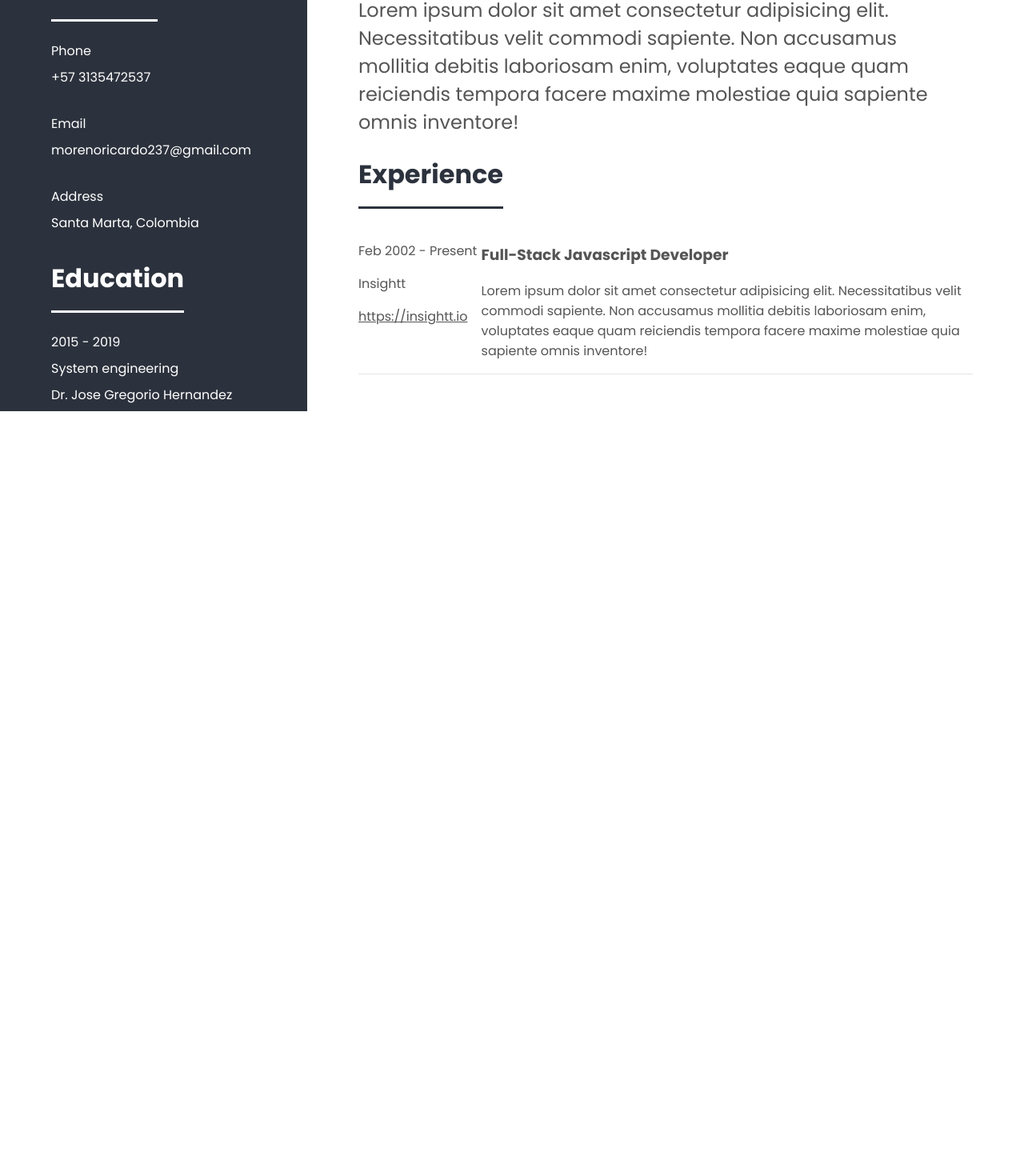
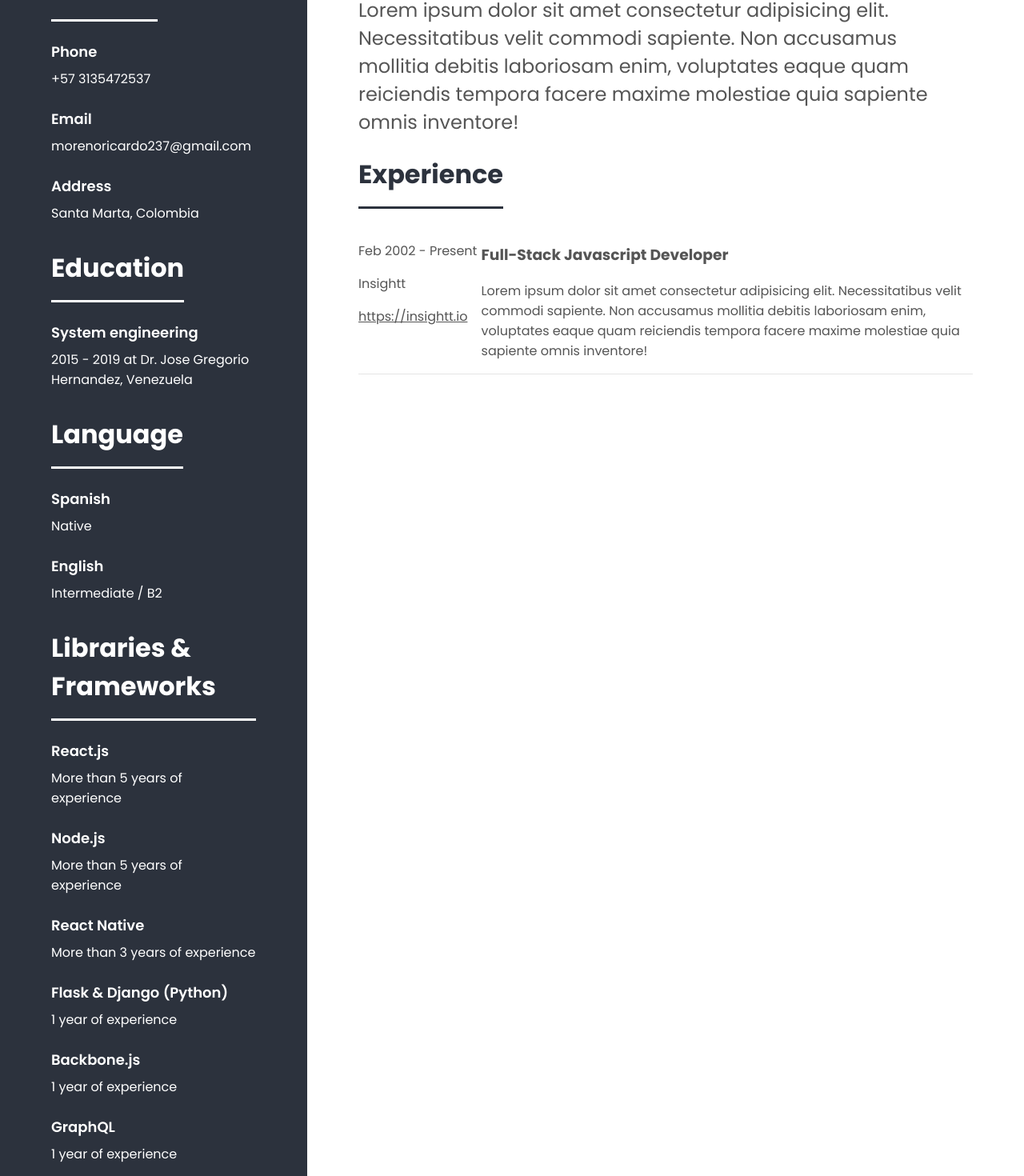
Before and after one commit to rich-97/my-resume, a Next.js app: page / in a window 1280 px wide. Shown: the part 338-1808 px from the top of the page at 80% size. Before the commit the page ends 852 px from the top, so only its background shows below. Built offline with nearby package versions, Linux system fonts and the light colour scheme.

Commit message:
update sections

```diff
--- a/src/pages/index.tsx
+++ b/src/pages/index.tsx
@@ -13,6 +13,82 @@ const HomePage = () => {
     },
   ];
 
+  const sections = [
+    {
+      title: "Contact",
+      items: [
+        {
+          name: "Phone",
+          value: "+57 3135472537",
+        },
+        {
+          name: "Email",
+          value: "morenoricardo237@gmail.com",
+        },
+        {
+          name: "Address",
+          value: "Santa Marta, Colombia",
+        },
+      ],
+    },
+    {
+      title: "Education",
+      items: [
+        {
+          name: "System engineering",
+          value: "2015 - 2019 at Dr. Jose Gregorio Hernandez, Venezuela",
+        },
+      ],
+    },
+    {
+      title: "Language",
+      items: [
+        {
+          name: "Spanish",
+          value: "Native",
+        },
+        {
+          name: "English",
+          value: "Intermediate / B2",
+        },
+      ],
+    },
+    {
+      title: "Libraries & Frameworks",
+      items: [
+        {
+          name: "React.js",
+          value: "More than 5 years of experience",
+        },
+        {
+          name: "Node.js",
+          value: "More than 5 years of experience",
+        },
+        {
+          name: "React Native",
+          value: "More than 3 years of experience",
+        },
+        {
+          name: "Flask & Django (Python)",
+          value: "1 year of experience",
+        },
+        {
+          name: "Backbone.js",
+          value: "1 year of experience",
+        },
+        {
+          name: "GraphQL",
+          value: "1 year of experience",
+        },
+
+        {
+          name: "Wordpress, OctoberCMS & Laraval (PHP)",
+          value: "2 year of experience",
+        },
+      ],
+    },
+  ];
+
   return (
     <div className={styles.HomeContainer}>
       <div className={styles.HomeLeft}>
@@ -22,24 +98,17 @@ const HomePage = () => {
             src="https://dtv0n64gnvy8v.cloudfront.net/39e7ed72-3b15-11eb-bac4-98460a8fcda2.jpg"
           />
         </div>
-        <div>
-          <h2 className={styles.TitleUnderlineWhite}>Contact</h2>
-          <p className={styles.ProfileTextWhite}>Phone</p>
-          <p className={styles.ProfileTextWhite}>+57 3135472537</p>
-          <br />
-          <p className={styles.ProfileTextWhite}>Email</p>
-          <p className={styles.ProfileTextWhite}>morenoricardo237@gmail.com</p>
-          <br />
-          <p className={styles.ProfileTextWhite}>Address</p>
-          <p className={styles.ProfileTextWhite}>Santa Marta, Colombia</p>
-        </div>
-        <br />
-        <div>
-          <h2 className={styles.TitleUnderlineWhite}>Education</h2>
-          <p className={styles.ProfileTextWhite}>2015 - 2019</p>
-          <p className={styles.ProfileTextWhite}>System engineering</p>
-          <p className={styles.ProfileTextWhite}>Dr. Jose Gregorio Hernandez</p>
-        </div>
+        {sections.map((section, sectionKey) => (
+          <div className={styles.Section} key={sectionKey}>
+            <h2 className={styles.TitleUnderlineWhite}>{section.title}</h2>
+            {section.items.map((item, itemKey) => (
+              <div className={styles.SectionItem} key={itemKey}>
+                <p className={styles.ProfileTextWhiteBold}>{item.name}</p>
+                <p className={styles.ProfileTextWhite}>{item.value}</p>
+              </div>
+            ))}
+          </div>
+        ))}
       </div>
       <div className={styles.HomeRight}>
         <h1 className={styles.Name}>Ricardo Moreno</h1>
--- a/src/styles/Home.module.css
+++ b/src/styles/Home.module.css
@@ -69,6 +69,14 @@
   color: #555555
 }
 
+.ProfileTextWhiteBold {
+  font-size: 18px;
+  font-weight: 600;
+  color: #fff;
+  margin: 0;
+  margin-bottom: 8px;
+}
+
 .ProfileTextWhite {
   font-size: 16px;
   color: #fff;
@@ -102,3 +110,11 @@
 .JobDate {
   color: #555555
 }
+
+.Section {
+  margin-bottom: 32px;
+}
+
+.SectionItem {
+  margin-bottom: 24px;
+}
```
